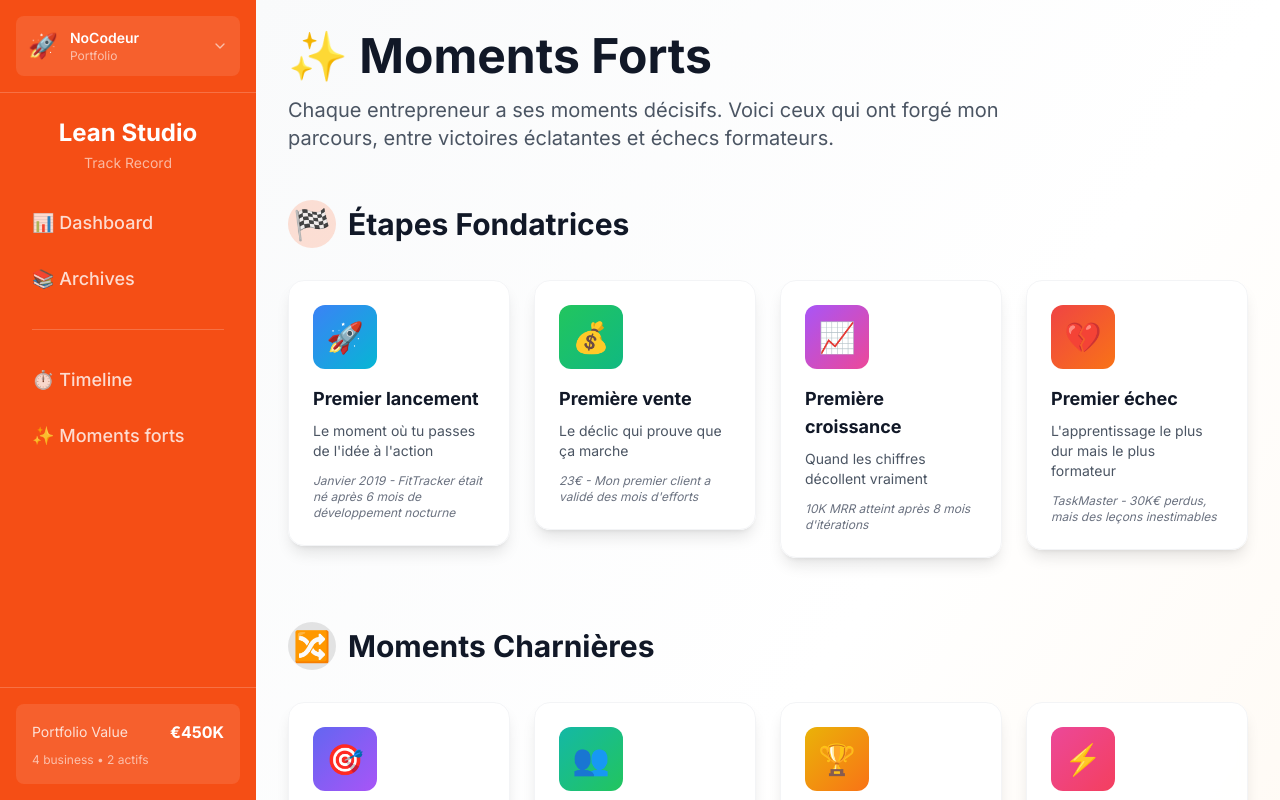
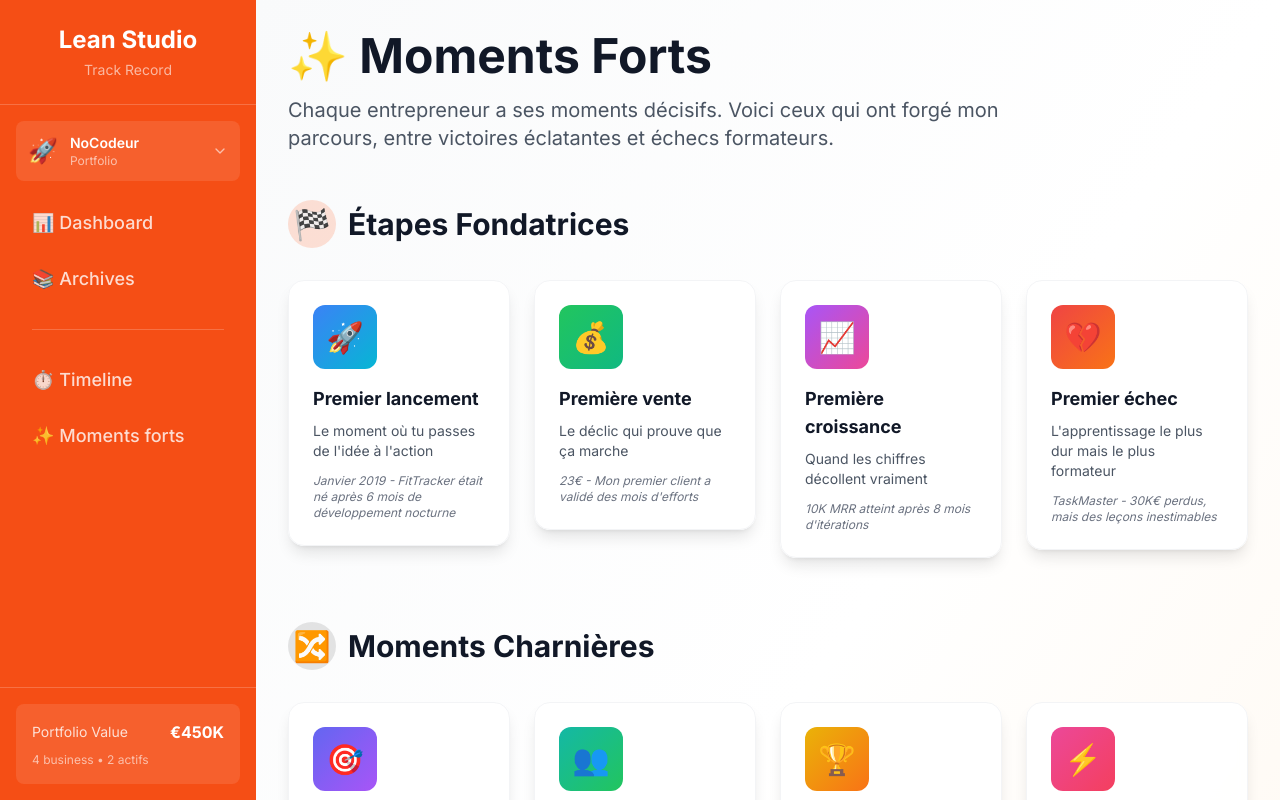
Before and after one commit to julienhypeer/lean-studio, a React (Vite) app: page /journal in a window 1280 px wide. Built offline with nearby package versions, Linux system fonts and the light colour scheme.

Commit message:
refactor: move Lean Studio header to top of sidebar
- Moved 'Lean Studio Track Record' to the very top of sidebar
- Added border-bottom to separate header from business selector
- Maintained menu structure with project-specific and global sections
- Better visual hierarchy with title as main header

```diff
--- a/src/components/Sidebar.tsx
+++ b/src/components/Sidebar.tsx
@@ -34,8 +34,14 @@ export default function Sidebar({ currentBusiness, onBusinessChange, businesses
 
   return (
     <div className="w-64 h-screen bg-primary-600 flex flex-col">
+      {/* Logo/Brand - Moved to top */}
+      <div className="p-6 text-center border-b border-white/20">
+        <h1 className="text-2xl font-bold text-white">Lean Studio</h1>
+        <p className="text-white/60 text-sm mt-1">Track Record</p>
+      </div>
+
       {/* Business Selector */}
-      <div className="p-4 border-b border-white/20">
+      <div className="p-4">
         <div className="relative">
           <button
             onClick={() => setIsBusinessDropdownOpen(!isBusinessDropdownOpen)}
@@ -71,12 +77,6 @@ export default function Sidebar({ currentBusiness, onBusinessChange, businesses
             </div>
           )}
         </div>
-      </div>
-
-      {/* Logo/Brand */}
-      <div className="p-6 text-center">
-        <h1 className="text-2xl font-bold text-white">Lean Studio</h1>
-        <p className="text-white/60 text-sm mt-1">Track Record</p>
       </div>
 
       {/* Navigation Menu */}
```
